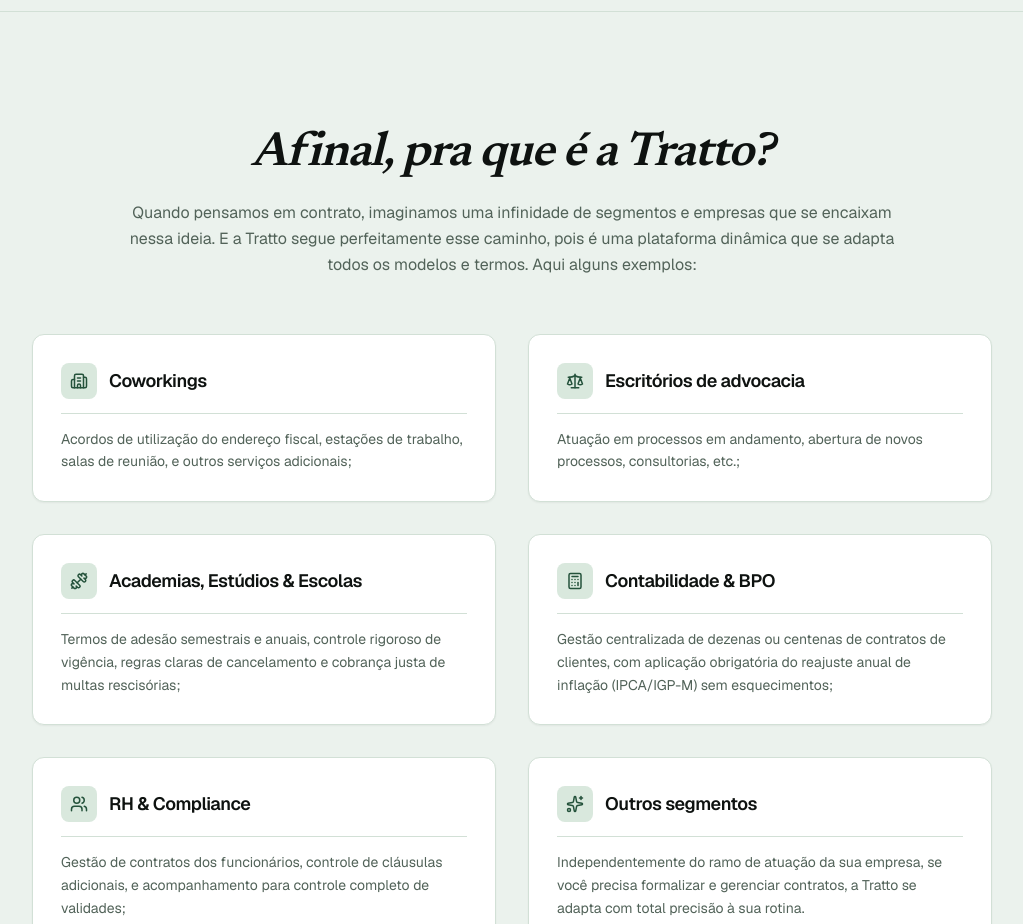
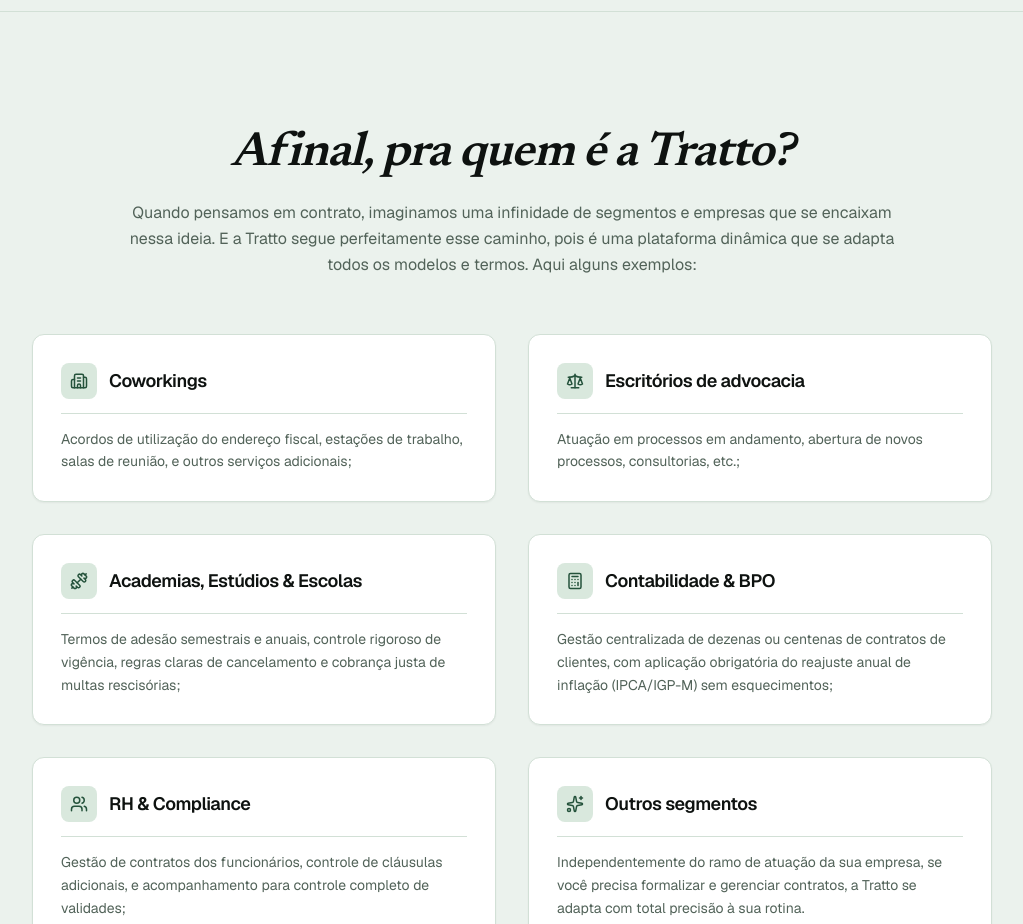
Before and after one commit to brtorresdel/tratto-landing-page, a Next.js app: page / in a window 1280 px wide. Shown: the part 4580-5504 px from the top of the page, without its empty margins (128-1151 px from the left). Built offline with nearby package versions, Linux system fonts and the light colour scheme.

Commit message:
fix(audience): corrigir titulo para 'Afinal, pra quem e a Tratto?'

```diff
--- a/src/components/audience-section.tsx
+++ b/src/components/audience-section.tsx
@@ -75,7 +75,7 @@
       <div className="mx-auto max-w-5xl px-4 sm:px-8 text-center">
         {/* Título Principal */}
         <h2 className="font-serif text-3xl sm:text-5xl italic font-semibold text-[var(--text-main)] leading-tight tracking-tight">
-          Afinal, pra que é a Tratto?
+          Afinal, pra quem é a Tratto?
         </h2>
 
         {/* Subtítulo */}
```
Also changed, not shown: 1 other file (tests, documents, lock files or other folders).
